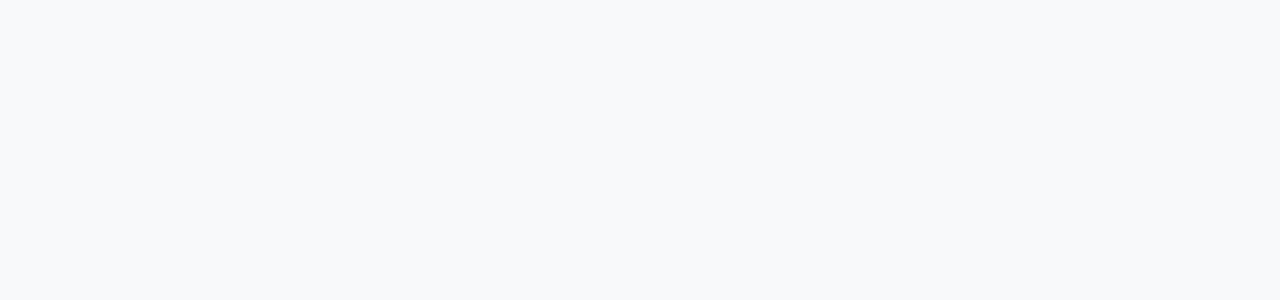
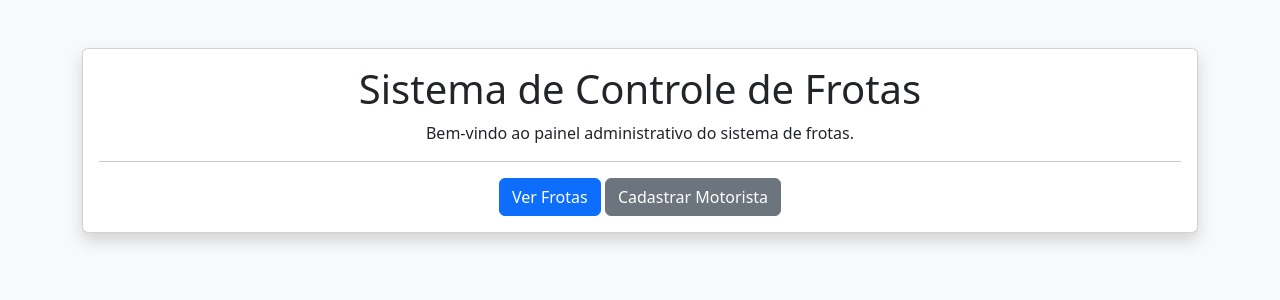
Before and after one commit to GabrielSG-Code/Estudo-de-Caso-de-Sistema-de-Controle-de-Frotas, a Flask app: page / in a window 1280 px wide. Before the commit the part shown is empty. Shown: the top 300 px of the page. Run offline with Flask 3, Linux system fonts and the light colour scheme.

Commit message:
feat: adição do layout da página inicial

```diff
--- a/app/templates/index.html
+++ b/app/templates/index.html
@@ -7,7 +7,19 @@
     <link href="https://cdn.jsdelivr.net/npm/bootstrap@5.3.0/dist/css/bootstrap.min.css" rel="stylesheet">
 </head>
 <body class="bg-light">
-    <div class="container mt-5"
+    <div class="container mt-5">
+        <div class="card shadow">
+            <div class="card-body text-center">
+                <h1 class="card-title">Sistema de Controle de Frotas</h1>
+                <p class="card-text"> Bem-vindo ao painel administrativo do sistema de frotas.</p>
+                <hr>
+                <div class="d-grid gap-2 d-md-block">
+                    <a href="/veiculos" class="btn btn-primary">Ver Frotas</a>
+                    <button class="btn btn-secondary">Cadastrar Motorista</button>
+                </div>
+            </div>
+        </div>
+    </div>
 
 </body>
 </html>
```
